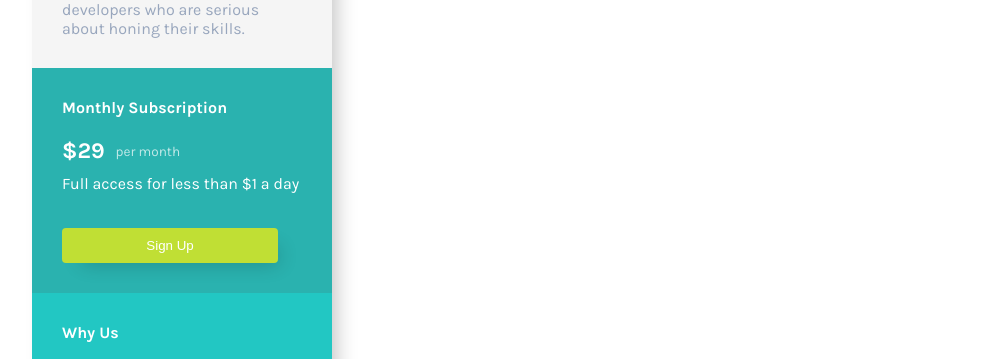
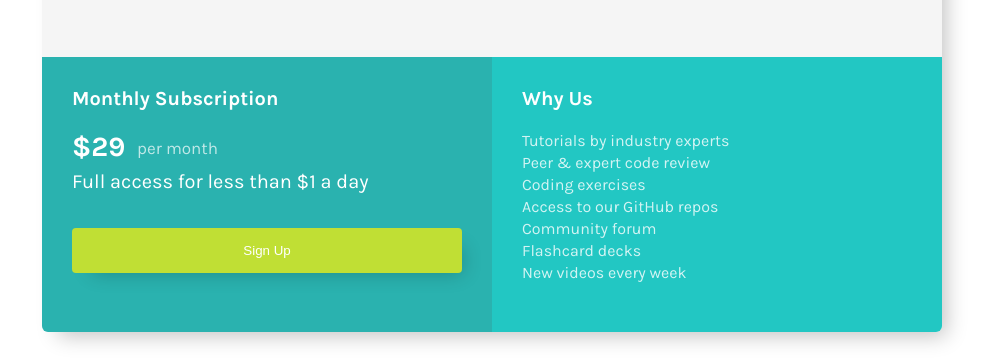
Before and after one commit to sheedmunir/Price-Card-Challenge, a plain HTML site: page index.html in a window 1280 px wide. Shown: the part 216-575 px from the top of the page, without its empty margins (6-991 px from the left). Drawn offline with Linux system fonts and the light colour scheme.

Commit message:
mobile responsive design, added footer with attribution, and fixed height issues in the card component.

```diff
--- a/index.html
+++ b/index.html
@@ -32,9 +32,10 @@
                 <div id="price-container">
                     <div id="price">$29</div>
                     <div id="per">per month</div>
+                     <p>Full access for less than $1 a day</p>
+              <div id="butt">  <button onclick="alertuser()">Sign Up</button></div>
                 </div>
-                <p>Full access for less than $1 a day</p>
-                <button onclick="alertuser()">Sign Up</button>
+
 
             </div><div id="bottom-right">
                 <h4>Why Us</h4>
--- a/style.css
+++ b/style.css
@@ -9,13 +9,14 @@
     box-sizing: inherit;
     }
     body{
-    padding : 30px;
+    width: 100%;
+    padding : 10px;
     }
     h2, h4, p {
     margin: 0;
     }
     #card {
-    width: 300px;
+    width: 100px;
     height: auto;
     box-shadow:10px 10px 20px -6px rgba(0, 0, 0, 0.24);
     border-radius: 6px;
@@ -85,13 +86,21 @@
     top: -2px;
     left: 2px;
     opacity: 0.7;
+    margin-bottom: 10px;
+
+    }
+    #butt {
+        width: 100%;
+        text-align: left;
 
     }
     button {
     color : white;
     background-color: #c0df34;
     padding: 10px;
-    width: 90%;
+    width: 100%;
+    height: 45px;
+    text-align: center;
     border: none;
     margin-top: 35px;
     border-radius: 4px;
@@ -107,7 +116,7 @@
     list-style: none;
     padding-left: 0px;
     margin-top: 20px;
-    line-height: 18px;
+    line-height: 22px;
     }
     li {
     opacity: 0.8;
@@ -121,12 +130,49 @@
         padding: 10px;
     }
 
-    @media (max-width:-webkit-device-pixel-ratio: 1.5) {
+    @media (min-width:100px) {
+        #card {
+            width:100%;
+        }
         body {
-            padding: 0px;
+            padding: 1.2rem;
+        }
+    }
+    @media (min-width: 580px) {
+        html {
+            font-size: 20px;
         }
         #card {
             width: 100%;
-            height: auto;
+            height: 27rem;
+        }
+        body {
+            padding: 2rem;
+        }
+        #bottom-left, #bottom-right {
+            width: 50%;
+            height: 100%;
+        }
+        .attribution {
+            width: 100%;
         }
     }
+    @media (min-width: 1000px) {
+        html {
+            font-size: 20px;
+        }
+        #card {
+            width: 900px;
+            height: 500px;
+        }
+        body {
+            padding: 2rem;
+        }
+        #bottom-left, #bottom-right {
+            width: 50%;
+            height: 100%;
+        }
+        .attribution {
+            width: 900px;
+        }
+    }
```
